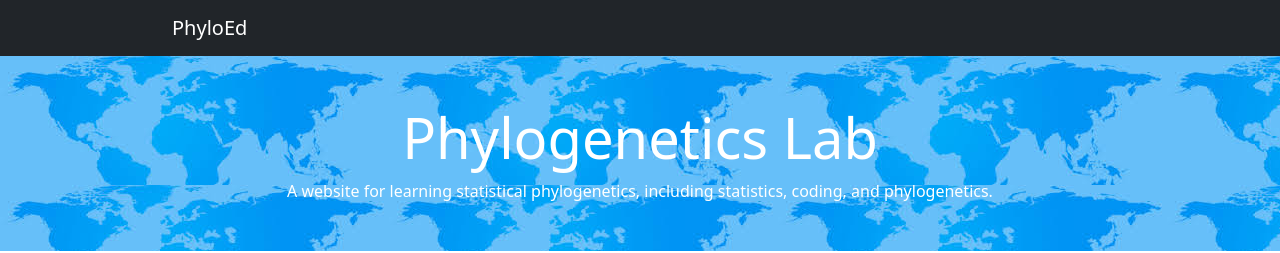
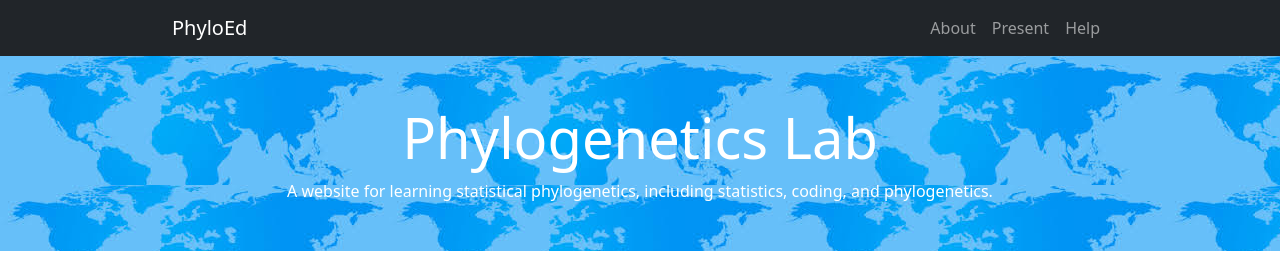
Before and after one commit to lliu1871/PhyEd, a Jekyll site: the page built from index.markdown, in a window 1280 px wide. Shown: the top 253 px of the page. Built offline with Jekyll 4.4.1, drawn with Linux system fonts in a browser that asks for light colours.

Commit message:
Update _config.yml

```diff
--- a/_config.yml
+++ b/_config.yml
@@ -42,8 +42,9 @@ bootstrap:
   # If you want to link only specific pages in your header, uncomment
   # this and add the path to the page *files* in order as they should show up
   header_pages:
-   - about.md
-   - course.md
+   - about.markdown
+   - present.markdown
+   - help.markdown
 
   # generate social links in footer
   social_links:
```
